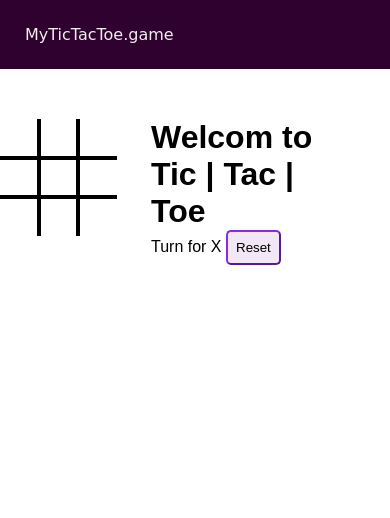
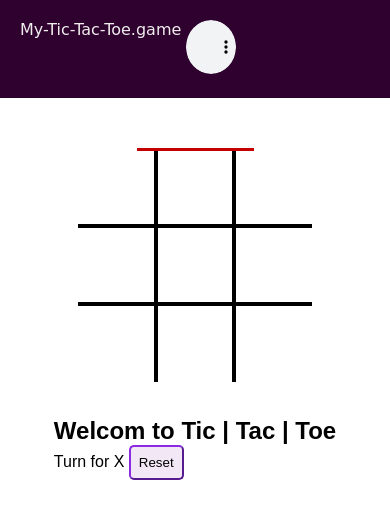
Before and after one commit to Talhaaly/Tic-Tac-Toe, a plain HTML site: page index.html in a window 390 px wide. Drawn offline with Linux system fonts and the light colour scheme; a web font is replaced by a local one.

Commit message:
Add Audio

```diff
--- a/index.html
+++ b/index.html
@@ -1,5 +1,6 @@
 <!DOCTYPE html>
 <html lang="en">
+
 <head>
     <meta charset="UTF-8">
     <meta name="viewport" content="width=device-width, initial-scale=1.0">
@@ -7,6 +8,7 @@
     <link rel="stylesheet" href="style.css">
     <title> Tic | Tac | Toe</title>
 </head>
+
 <body>
 
 
@@ -14,7 +16,14 @@
 
     <nav>
         <ul>
-        <li>MyTicTacToe.game</li>
+            <li>My-Tic-Tac-Toe.game</li>
+            <li><!-- Audio Play  -->
+
+                <audio style="width: 50px; border-radius: 50%;" controls autoplay>
+                    <source src="./Assets/music.mp3" type="audio/ogg">
+                    <source src="./Assets/music.mp3" type="audio/ogg">
+                </audio>
+            </li>
         </ul>
     </nav>
 
@@ -23,7 +32,7 @@
 
     <div class="gameContainer">
         <!-- container  -->
-
+        <div class="line"></div>
         <div class="container">
             <div class="box bt-0 bl-0"><span class="boxText"></span></div>
             <div class="box bt-0"><span class="boxText"></span></div>
@@ -49,8 +58,6 @@
         </div>
     </div>
 
-<audio id="audio" src="./Assets/music.mp3"></audio>
-
 
 
 
@@ -68,4 +75,5 @@
     <!-- Script-Js -->
     <script src="app.js"></script>
 </body>
+
 </html>
--- a/style.css
+++ b/style.css
@@ -16,7 +16,7 @@
 nav {
     background-color: rgb(46, 1, 46);
     color: rgb(240, 237, 237);
-    padding: 25px;
+    padding: 20px;
     font-family: 'Playpen Sans', cursive;
 }
 
@@ -24,6 +24,8 @@ nav {
 
 nav ul {
     list-style-type: none;
+    display: flex;
+    gap: 5px;
 }
 
 /* Game-Container  */
@@ -68,6 +70,15 @@ nav ul {
     font-family: 'Baloo Da 2', sans-serif;
 }
 
+/* line  */
+
+.line {
+    background-color: rgb(196, 0, 0);
+    height: 3px;
+    width: 30vw;
+    position: absolute;
+}
+
 /* image Box  */
 
 .imgBox img {
@@ -105,3 +116,23 @@ nav ul {
     color: whitesmoke;
     font-size: large;
 }
+
+
+
+@media screen and (max-width: 800px) {
+    .gameContainer {
+        flex-wrap: wrap;
+    }
+    .gameInfo {
+        margin-top: 35px;
+    }
+
+    .gameInfo  h1 {
+        font-size: 1.5rem;
+    }
+
+    .container{
+        grid-template-columns: repeat(3, 20vw);
+        grid-template-rows: repeat(3, 20vw);
+    }
+}
```
Lines whose indentation alone changed are shown as unchanged.
